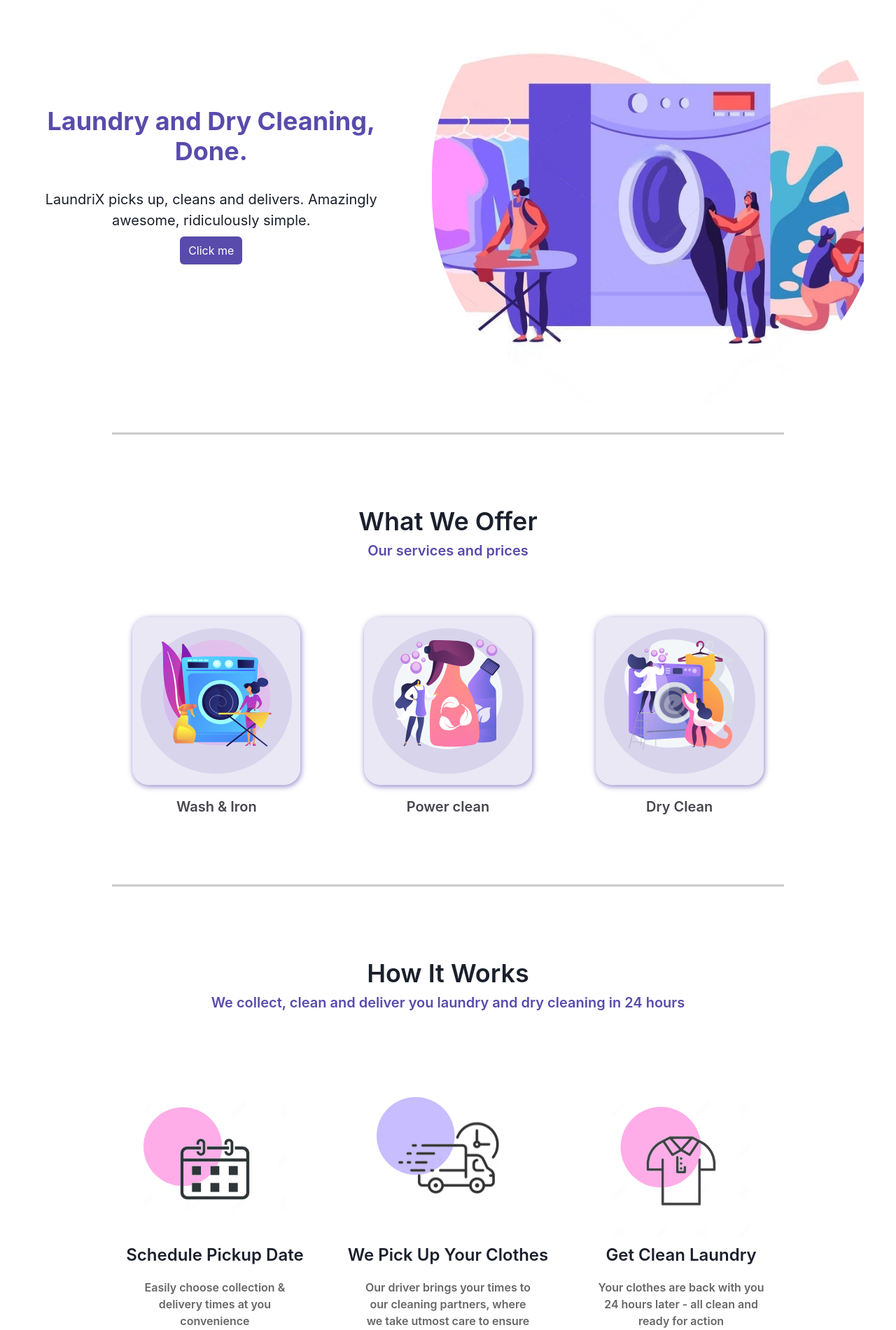
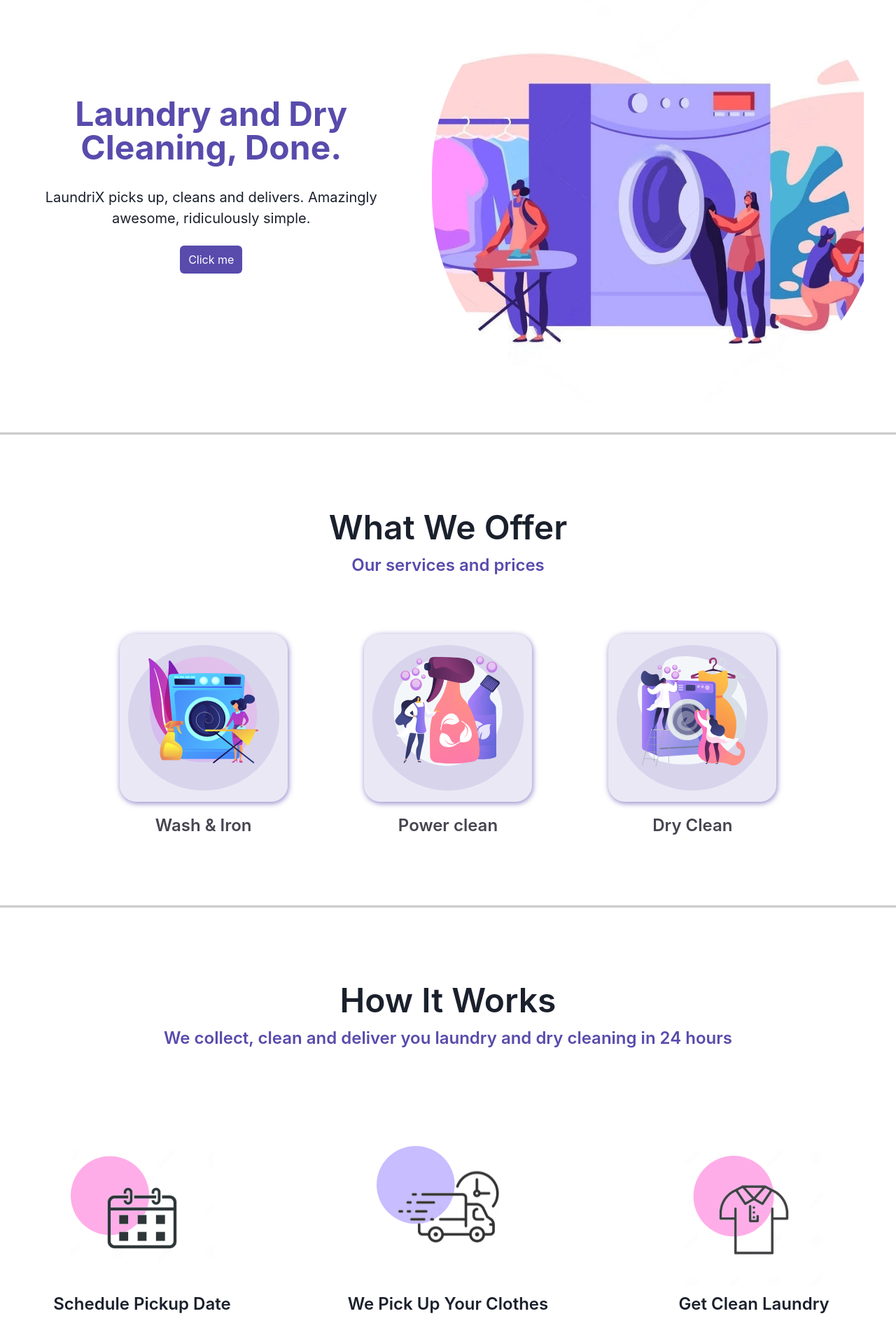
Before and after one commit to LaundriX/LaundriX, a React (Vite) app: page / in a window 1280 px wide. Shown: the part 200-2101 px from the top of the page at 70% size. Built offline with nearby package versions, Linux system fonts and the light colour scheme; no server answers.

Commit message:
refactor: improved landing page

```diff
--- a/src/components/Home/Hero.jsx
+++ b/src/components/Home/Hero.jsx
@@ -27,7 +27,7 @@
         alignItems="center"
         justifyContent="space-around"
         mt="5rem"
-        direction={{ base: 'column', md: 'row' }}
+        direction={{ base: 'column', lg: 'row' }}
         px="1rem"
       >
         <Box
@@ -39,10 +39,10 @@
           justifyContent="center"
           order={{ base: '1', md: '0' }}
         >
-          <Heading color="lxPurple" mb="2rem" textAlign="center">
+          <Heading color="lxPurple" mb="2rem" textAlign="center" size="2xl">
             Laundry and Dry Cleaning, Done.
           </Heading>
-          <Text fontSize="xl" textAlign="center">
+          <Text fontSize="xl" textAlign="center" mb="1rem">
             LaundriX picks up, cleans and delivers. Amazingly awesome,
             ridiculously simple.
           </Text>
--- a/src/components/Home/Service.jsx
+++ b/src/components/Home/Service.jsx
@@ -79,7 +79,7 @@
           </CircleWrapper>
         </Card>
       </CardWrapper>
-      <Text fontWeight="semibold" fontSize="1.25rem" color="#464550">
+      <Text fontWeight="semibold" fontSize="1.5rem" color="#464550">
         {props.task.title}
       </Text>
     </Box>
--- a/src/components/Home/ServiceCard.jsx
+++ b/src/components/Home/ServiceCard.jsx
@@ -11,7 +11,6 @@
       <Box pt={{ base: '8rem', md: '2rem' }} pb={{ base: '2rem', md: '4rem' }}>
         <Center>
           <Divider
-            maxWidth="960px"
             w="100%"
             color="#AFABAB"
             bgColor="#AFABAB"
@@ -19,13 +18,13 @@
           />
         </Center>
         <Box pt="6rem">
-          <Text fontSize="2.25rem" textAlign="center" fontWeight="semibold">
+          <Text fontSize="5xl" textAlign="center" fontWeight="semibold">
             What We Offer
           </Text>
           <Text
             textAlign="center"
             fontWeight="semibold"
-            fontSize="xl"
+            fontSize="2xl"
             color="lxPurple"
           >
             Our services and prices
@@ -34,9 +33,10 @@
       </Box>
       <Box
         display="flex"
-        flexDirection={{ base: 'column', md: 'row' }}
+        flexDirection={{ base: 'column', lg: 'row' }}
         alignItems="center"
-        justifyContent={{ base: 'center', md: 'center' }}
+        gap="3.5rem"
+        justifyContent="center"
         px={{ base: '0rem', md: '9rem' }}
         my={{ base: '1rem', md: '0rem' }}
       >
--- a/src/components/Home/WorkingCard.jsx
+++ b/src/components/Home/WorkingCard.jsx
@@ -11,7 +11,6 @@
       <Box pt={{ base: '8rem', md: '6rem' }} pb={{ base: '2rem', md: '4rem' }}>
         <Center>
           <Divider
-            maxWidth="960px"
             w="100%"
             color="#AFABAB"
             bgColor="#AFABAB"
@@ -19,13 +18,13 @@
           />
         </Center>
         <Box pt="6rem">
-          <Text fontSize="2.25rem" textAlign="center" fontWeight="semibold">
+          <Text fontSize="5xl" textAlign="center" fontWeight="semibold">
             How It Works
           </Text>
           <Text
             textAlign="center"
             fontWeight="semibold"
-            fontSize="xl"
+            fontSize="2xl"
             color="lxPurple"
           >
             We collect, clean and deliver you laundry and dry cleaning in 24
@@ -36,11 +35,13 @@
       <Box>
         <Box
           display="flex"
-          flexDirection={{ base: 'column', md: 'row' }}
+          flexDirection={{ base: 'column', lg: 'row' }}
           alignItems="center"
-          justifyContent={{ base: 'center', md: 'space-around' }}
-          px={{ base: '0rem', md: '9rem' }}
-          my={{ base: '1rem', md: '0rem' }}
+          justifyContent="center"
+          gap="3.5rem"
+          px={{ base: '0rem', md: '1rem' }}
+          my="1rem"
+          pb="8rem"
         >
           {procedures}
         </Box>
```
